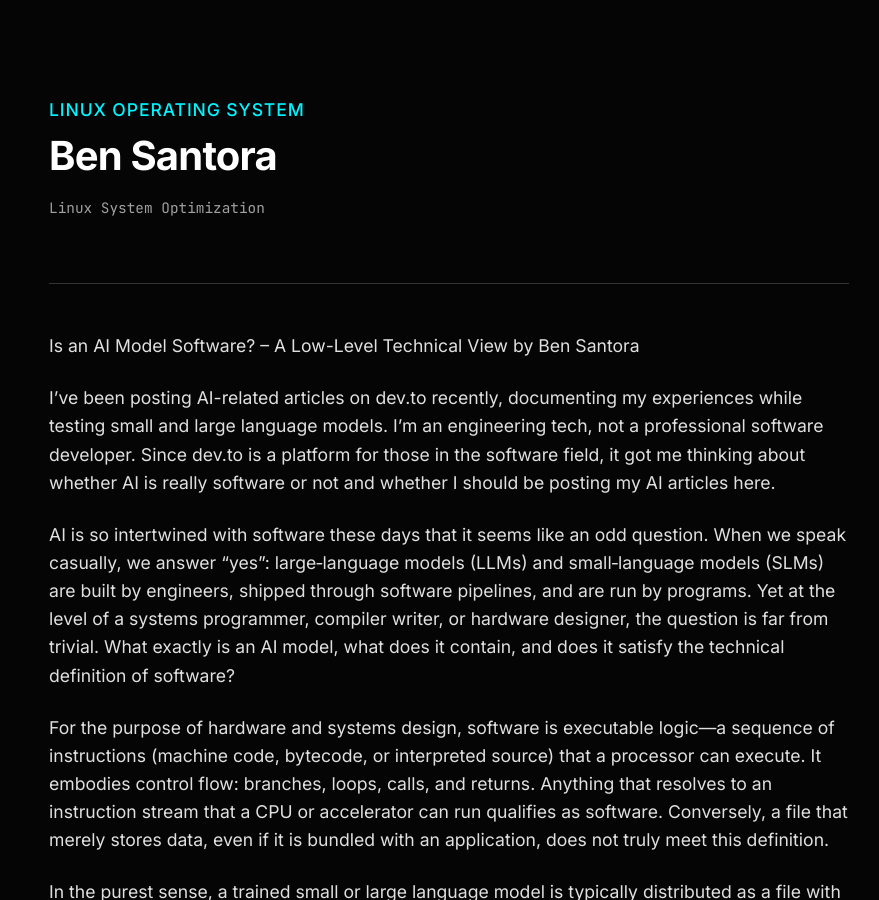
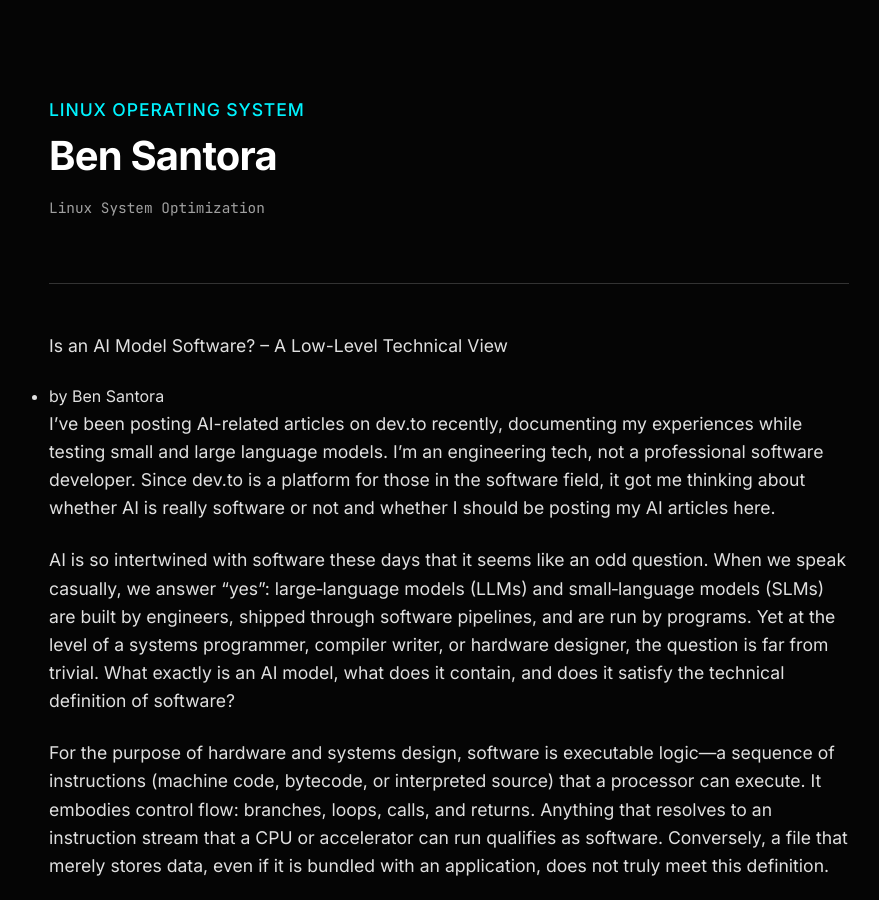
Before and after one commit to ben-santora/ben-santora.github.io, a Jekyll site: the page built from _posts/2026-01-10-is-an-ai-model-software.md, in a window 1280 px wide and 900 px high. Shown: the whole window, without its empty margins (191-1070 px from the left). Built offline with Jekyll 4.4.1, drawn with Linux system fonts in a browser that asks for light colours.

```diff
--- a/_posts/2026-01-10-is-an-ai-model-software.md
+++ b/_posts/2026-01-10-is-an-ai-model-software.md
@@ -4,7 +4,7 @@ title: "Is an AI Model Software? – A Low-Level Technical View"
 ---
 
 Is an AI Model Software? – A Low-Level Technical View
-by Ben Santora
+ - by Ben Santora
 
 I've been posting AI-related articles on dev.to recently, documenting my experiences while testing small and large language models. I'm an engineering tech, not a professional software developer. Since dev.to is a platform for those in the software field, it got me thinking about whether AI is really software or not and whether I should be posting my AI articles here.
 
```
